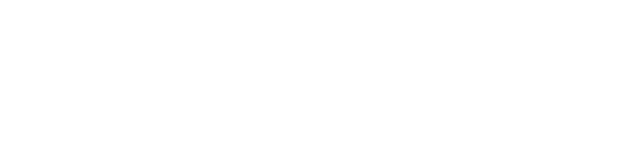
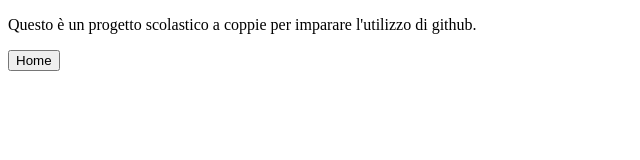
Before and after one commit to GiorgioAntony/mini-progetto-html, a plain HTML site: page about.html in a window 1280 px wide. Shown: the whole page, without its empty margins (0-640 px from the left). Drawn offline with Linux system fonts and the light colour scheme.

Commit message:
Completa pagina About
Sono stati aggiunti una descrizione e un collegamento alla home

```diff
--- a/about.html
+++ b/about.html
@@ -6,6 +6,14 @@
     <title>about</title>
 </head>
 <body>
+    <div>
+        <p>
+            Questo è un progetto scolastico a coppie per imparare l'utilizzo di github.
+        </p>
+    </div>
 
+    <a href="index.html">
+        <button> Home </button>
+    </a>
 </body>
 </html>
```
